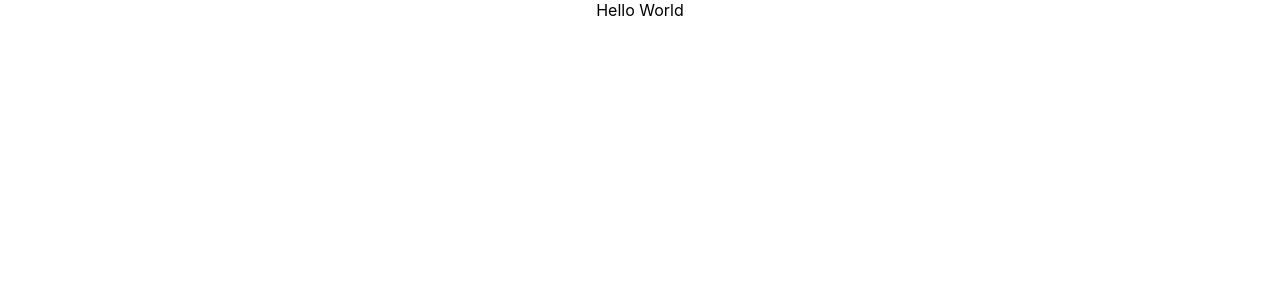
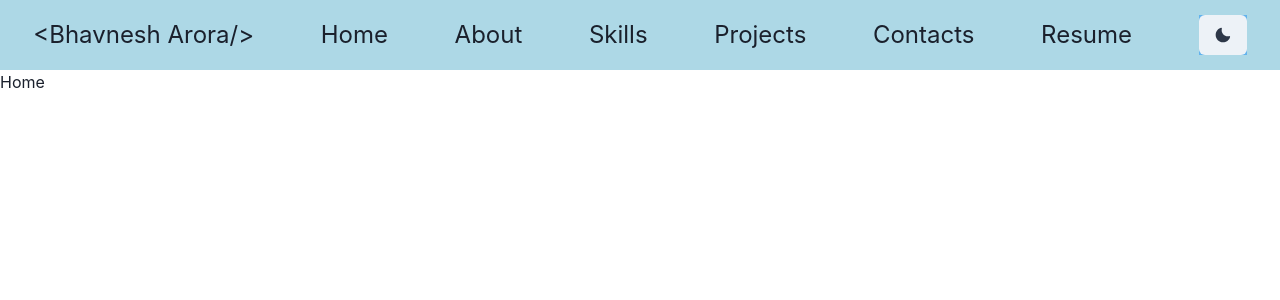
Before and after one commit to bhavnesh1811/bhavnesh1811.github.io, a React (Create React App) app: page / in a window 1280 px wide. Shown: the top 300 px of the page. Built offline with nearby package versions, Linux system fonts and the light colour scheme.

Commit message:
add about page

```diff
--- a/src/App.js
+++ /dev/null
@@ -1,12 +0,0 @@
-
-import './App.css';
-
-function App() {
-  return (
-    <div className="App">
-      Hello World
-    </div>
-  );
-}
-
-export default App;
--- /dev/null
+++ b/src/App.jsx
@@ -0,0 +1,60 @@
+import React from "react";
+import "./App.css";
+import AllRoutes from "./components/AllRoutes";
+
+
+import Navbar from "./components/Navbar";
+// import AnimatedCursor from 'react-animated-cursor';
+
+// const DarkTheme = {
+//   backgroundColor: "#15161b", //021f34//#1f2022
+//   fontColorHeader: "#ffd479", ///fff
+//   fontColorHeaderHover: "#25265e", //25265e
+//   fontColorPrimary: "#b3b9c5", //fff
+//   fontColorSecondary: "#b3b9c5", //98c0c6
+//   socialIconColor: "#e14eca", //e14eca
+//   cardColor: "#212129", //01162a
+//   // commonBorder: '#00aaf2', //00aaf2
+// };
+// const LightTheme = {
+//   backgroundColor: "#f0edf6", //f9fafc/#fff
+//   fontColorHeader: "#343a40", ///25265e
+//   fontColorHeaderHover: "#fff", //fff
+//   fontColorPrimary: "#495057", //25265e
+//   fontColorSecondary: "#495057", //25265eb3
+//   cardColor: "#fbfbfd", //fff
+//   socialIconColor: "rgba(37, 38, 94, 0.7)", //rgba(37, 38, 94, 0.7)
+//   commonBorder: "#15161b", //0556f3
+// };
+// const themes = {
+//   light: LightTheme,
+//   dark: DarkTheme,
+// };
+
+const App = () => {
+  // const [currentTheme, setCurrentTheme] = React.useState("light");
+  // const themeToggler = () => {
+  //   currentTheme === "light"
+  //     ? setCurrentTheme("dark")
+  //     : setCurrentTheme("light");
+  // };
+  return (
+
+      <div className="app">
+        <Navbar/>
+        {/* <AnimatedCursor
+                    innerSize={10}
+                    outerSize={30}
+                    color='255, 46, 99'
+                    outerAlpha={0.4}
+                    innerScale={0.6}
+                    outerScale={0}
+                /> */}
+      <AllRoutes/>
+
+      </div>
+
+  );
+};
+
+export default App;
--- /dev/null
+++ b/src/Pages/About.jsx
@@ -0,0 +1,65 @@
+import React from "react";
+import { FaTwitter, FaGithub, FaLinkedin } from "react-icons/fa";
+// import image from "../image/Bhavnesh_1.jpg";
+import { Flex, Image, Box, Text,Divider  } from "@chakra-ui/react";
+
+const socialMediaLinks = [
+  {
+    id: 0,
+    link: "https://www.linkedin.com/in/bhavnesh-arora/",
+    icon: <FaLinkedin />,
+  },
+  {
+    id: 1,
+    link: "https://github.com/bhavnesh1811",
+    icon: <FaGithub />,
+  },
+  {
+    id: 2,
+    link: "https://twitter.com/arorashu93",
+    icon: <FaTwitter />,
+  },
+];
+
+const About = () => {
+  return (
+    <>
+
+      <Flex
+        flexDirection={{ base: "column", sm:"column",md: "row" }}
+        marginTop={{ base: "30px", sm:"40px",md: "60px" }}
+      >
+        <Flex marginLeft={{base: "23%", sm:"34%",md: "5%" }}>
+          <Image src="https://avatars.githubusercontent.com/u/110032728?v=4" boxSize={{base: "70%", sm:"50%",md: "100%" }} height={{base: "70%", sm:"50%",md: "100%" }} borderRadius={"50%"} alt="my image" />
+        </Flex>
+        <Flex flexDirection={"column"} fontSize={{ base: '16px', sm: '20px', md: '24px' }} margin="0px 30px 0px 30px" marginTop={{ base: '30px', sm: '40px', md: '0px' }} >
+          <Text as={"h6"} >
+            Hello Everyone, I am Bhavnesh Arora from Palwal,Haryana.A dedicated
+            Full Stack Web developer with a specialized skill set that enables
+            me to build robust web applications.
+          </Text>
+
+          <Text>
+            I am adaptable, proficient in remote collaboration and committed to
+            achieving organizational goals.I am passionate about solving
+              Algorithmic problems with a good hold on Data Structures.
+          </Text>
+
+          <Divider marginTop="20px"/>
+          <Flex flexDirection={"row"} >
+
+          {socialMediaLinks.map((item) => (
+            <Flex padding="10px" key={item.id}>
+              <a href={item.link} target="_blank" rel="noopener noreferrer">
+                <Box>{item.icon}</Box>
+              </a>
+            </Flex>
+          ))}
+          </Flex>
+        </Flex>
+      </Flex>
+    </>
+  );
+};
+
+export default About;
--- /dev/null
+++ b/src/Pages/Contacts.jsx
@@ -0,0 +1,9 @@
+import React from 'react'
+
+const Contacts = () => {
+  return (
+    <div>Contacts</div>
+  )
+}
+
+export default Contacts
--- /dev/null
+++ b/src/Pages/Home.jsx
@@ -0,0 +1,12 @@
+import React from 'react'
+
+const Home = () => {
+  return (
+    <div>
+      Home
+
+    </div>
+  )
+}
+
+export default Home
--- /dev/null
+++ b/src/Pages/Projects.jsx
@@ -0,0 +1,9 @@
+import React from 'react'
+
+const Projects = () => {
+  return (
+    <div>Projects</div>
+  )
+}
+
+export default Projects
--- /dev/null
+++ b/src/Pages/Resume.jsx
@@ -0,0 +1,12 @@
+
+
+const Resume = () => {
+
+  return (
+    <div>
+      Resume
+    </div>
+  )
+}
+
+export default Resume
--- /dev/null
+++ b/src/Pages/Skills.jsx
@@ -0,0 +1,9 @@
+import React from 'react'
+
+const Skills = () => {
+  return (
+    <div>Skills</div>
+  )
+}
+
+export default Skills
--- /dev/null
+++ b/src/components/AllRoutes.jsx
@@ -0,0 +1,26 @@
+import React from 'react'
+import { Route, Routes } from "react-router-dom";
+
+import Home from "../Pages/Home";
+import Projects from "../Pages/Projects";
+import Contacts from "../Pages/Contacts";
+import About from "../Pages/About";
+import Resume from "../Pages/Resume";
+import Skills from "../Pages/Skills";
+
+const AllRoutes = () => {
+  return (
+    <div>
+         <Routes>
+          <Route path="/" element={<Home/>} />
+          <Route path="/about" element={<About/>} />
+          <Route path="/skills" element={<Skills/>} />
+          <Route path="/projects" element={<Projects/>} />
+          <Route path="/contacts" element={<Contacts/>} />
+          <Route path="/resume" element={<Resume/>} />
+        </Routes>
+    </div>
+  )
+}
+
+export default AllRoutes
--- /dev/null
+++ b/src/components/Navbar.jsx
@@ -0,0 +1,64 @@
+import React from "react";
+import { animateScroll as scroll } from "react-scroll";
+import {
+  Box,
+  Flex,
+  Button,
+  useColorModeValue,
+  Stack,
+  useColorMode,
+  Text,
+} from "@chakra-ui/react";
+import { MoonIcon, SunIcon } from "@chakra-ui/icons";
+import { Link } from "react-router-dom";
+
+const menus = [
+  { id: 0, name: "Home", location: "/" },
+  { id: 1, name: "About", location: "/about" },
+  { id: 2, name: "Skills", location: "/skills" },
+  { id: 3, name: "Projects", location: "/projects" },
+  { id: 4, name: "Contacts", location: "/contacts" },
+  { id: 5, name: "Resume", location: "/resume" },
+];
+
+export default function Navbar() {
+  const { colorMode, toggleColorMode } = useColorMode();
+
+  return (
+    <>
+      <Flex
+        paddingInline={{ base: "20px", sm:"10px",md: "0px"}}
+        justifyContent={{sm:"space-around",md: "space-around" }}
+        flexDirection={{ base: "column", sm:"row",md: "row" }}
+        alignItems={{ base: "center", sm:"center" }}
+        fontSize={{ base: "16", sm:"16",md: "24"}}
+        padding={"15px"}
+        bg={colorMode === "dark" ? "black" : "lightBlue"}
+      >
+        <Text onClick={() => scroll.scrollToTop()}>
+          <span className="grey-color"> &lt;</span>
+          <span className="logo-name">Bhavnesh Arora</span>
+          <span className="grey-color">/&gt;</span>
+        </Text>
+
+        {menus.map((item) => (
+          <Link key={item.id} to={item.location}>
+            <Text key={item.id}>
+              {item.name}
+            </Text>
+          </Link>
+        ))}
+
+        <Box bg={useColorModeValue("blue.300", "black")}>
+          <Flex alignItems={"center"} justifyContent={"space-between"} >
+            <Stack direction={"row"} spacing={2}>
+              <Button color="gray.700" onClick={toggleColorMode}>
+                {colorMode === "light" ? <MoonIcon /> : <SunIcon />}
+              </Button>
+            </Stack>
+          </Flex>
+        </Box>
+      </Flex>
+    </>
+  );
+}
--- a/src/index.js
+++ b/src/index.js
@@ -1,13 +1,19 @@
-import React from 'react';
-import ReactDOM from 'react-dom/client';
-import './index.css';
-import App from './App';
-import reportWebVitals from './reportWebVitals';
+import React from "react";
+import ReactDOM from "react-dom/client";
+import "./index.css";
+import App from "./App";
+import reportWebVitals from "./reportWebVitals";
+import { BrowserRouter } from "react-router-dom";
+import { ChakraProvider } from "@chakra-ui/react";
 
-const root = ReactDOM.createRoot(document.getElementById('root'));
+const root = ReactDOM.createRoot(document.getElementById("root"));
 root.render(
   <React.StrictMode>
-    <App />
+    <BrowserRouter>
+      <ChakraProvider>
+        <App />
+      </ChakraProvider>
+    </BrowserRouter>
   </React.StrictMode>
 );
 
```
Also changed, not shown: package.json (+13 -3 lines), src/image/Bhavnesh_1.jpg (added), 1 other file (tests, documents, lock files or other folders).
